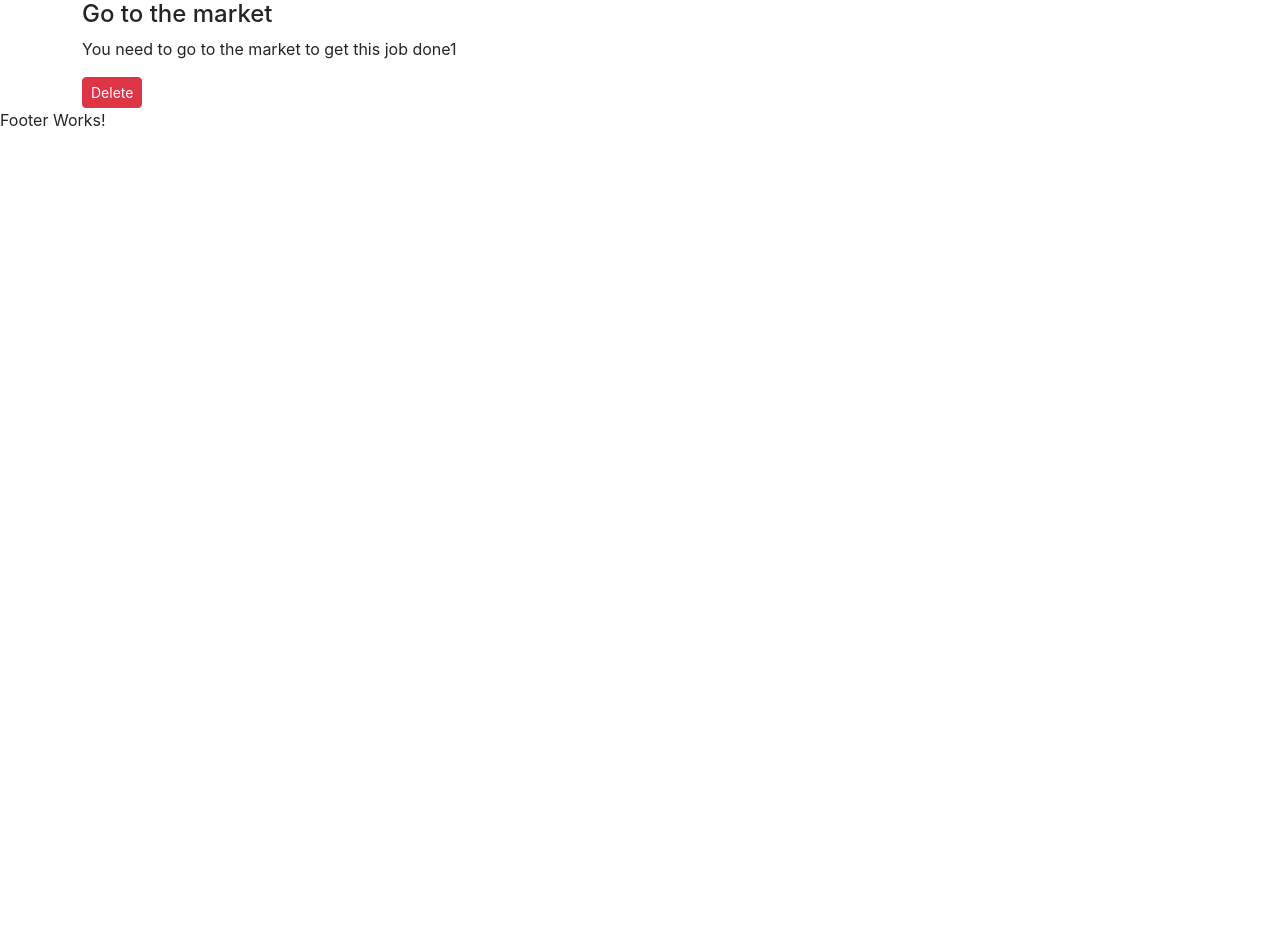
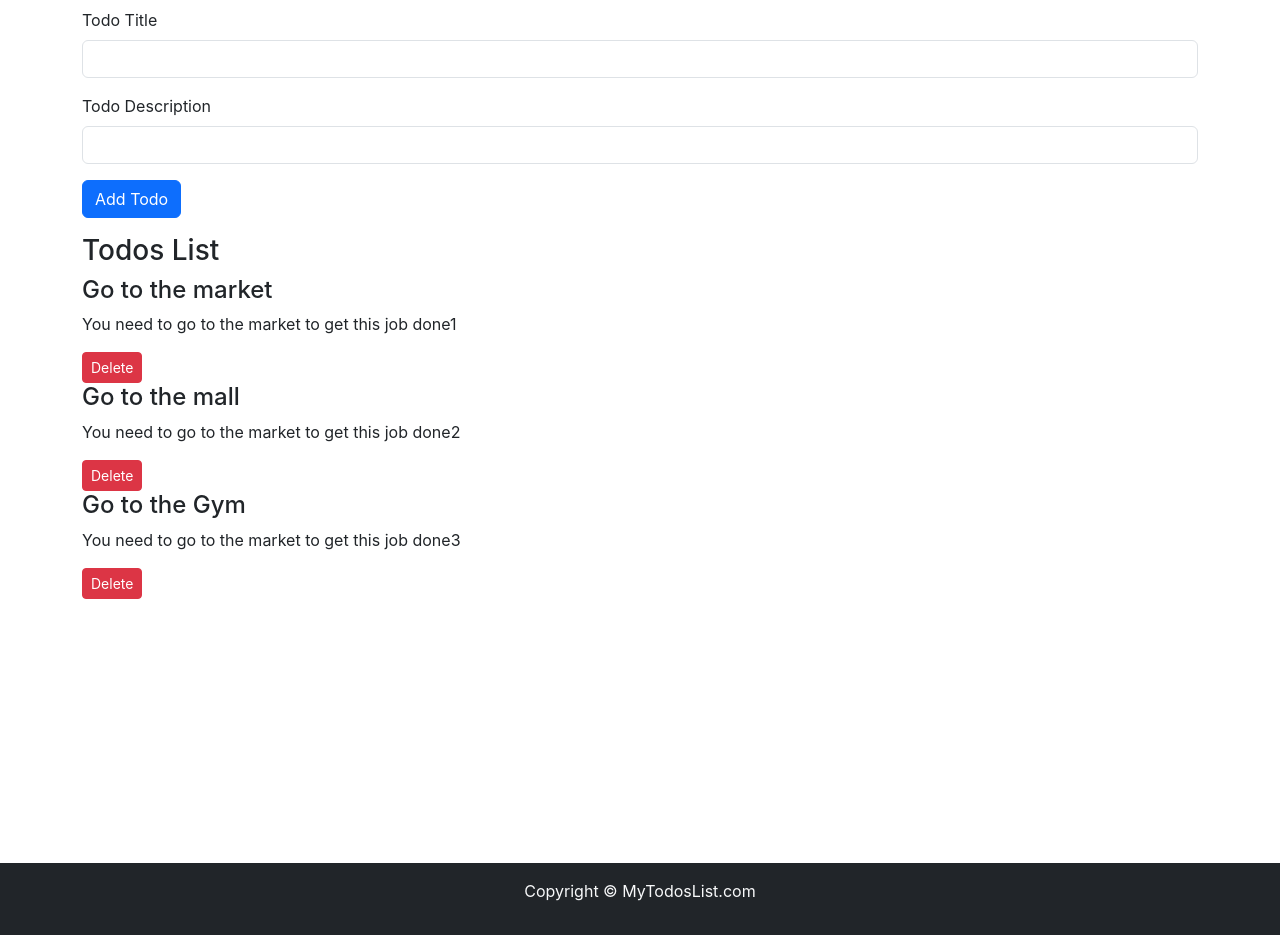
Before and after one commit to Karan-Babar/todos-list_React, a React (Create React App) app: page / in a window 1280 px wide. Shown: the part 120-1055 px from the top of the page. Before the commit the page ends 800 px from the top, so only its background shows below. Built offline with nearby package versions, Linux system fonts and the light colour scheme.

Commit message:
Import useState and Add new file AddToto.js in MyComponents folder. Create Footer for app. Add Form for adding new todos in todoList using Bootstrap.

```diff
--- a/src/App.js
+++ b/src/App.js
@@ -2,11 +2,32 @@ import logo from './logo.svg';
 import './App.css';
 import {Header} from "./MyComponents/Header";
 import Todos from "./MyComponents/Todos";
+import AddTodo from "./MyComponents/AddTodo";
 import Footer from "./MyComponents/Footer";
-
+import React, { useState } from 'react';
 
 function App() {
-  let todos = [
+   const onDelete = (todo)=>{
+    console.log("I am onDelete", todo);
+
+    setTodos(todos.filter((e)=>{
+      return e!==todo;
+    }))
+   }
+
+   const addTodo = (title,desc)=>{
+      console.log("I am adding thid todo", title, desc);
+      let sno = todos[todos.length-1].sno + 1;
+      const myTodo = {
+        sno: sno,
+        title: title,
+        desc: desc,
+      }
+      setTodos([...todos, myTodo]);
+      console.log(myTodo);
+   }
+
+  const [todos, setTodos] = useState([
     {
       sno: 1,
       title: "Go to the market",
@@ -22,11 +43,13 @@ function App() {
       title: "Go to the Gym",
       desc: "You need to go to the market to get this job done3"
     },
-  ]
+  ]);
+
   return (
     <>
       <Header />
-      <Todos Todos={todos}/>
+      <AddTodo addTodo={addTodo}/>
+      <Todos Todos={todos} onDelete={onDelete}/>
       <Footer />
     </>
   );
--- /dev/null
+++ b/src/MyComponents/AddTodo.js
@@ -0,0 +1,33 @@
+import React, { useState } from 'react'
+
+const AddTodo = (props) => {
+     const [title, setTitle] = useState("");
+     const [desc, setDesc] = useState("");
+
+
+     const submit = (e)=>{
+          e.preventDefault();
+          if(!title || !desc){
+            alert("Title and Description cannot be blank");
+          }
+          props.addTodo(title,desc);
+     }
+  return (
+    <div className='container my-3'>
+        <h3>Add a Todo</h3>
+        <form onSubmit={submit}>
+            <div className="mb-3">
+                <label htmlfor="title" className="form-label">Todo Title</label>
+                <input type="text" value={title} onChange={(e)=>setTitle(e.target.value)} className="form-control" id="title" aria-describedby="textHelp"/>
+            </div>
+                <div className="mb-3">
+                  <label htmlfor="desc" className="form-label">Todo Description</label>
+                  <input type="text" value={desc}  onChange={(e)=>setDesc(e.target.value)}  className="form-control" id="desc"/>
+                </div>
+             <button type="submit" className="btn btn-primary">Add Todo</button>
+        </form>
+    </div>
+  )
+}
+
+export default AddTodo
--- a/src/MyComponents/Footer.js
+++ b/src/MyComponents/Footer.js
@@ -1,9 +1,15 @@
 
  const Footer = () => {
-  return (
-    <div>
-      Footer Works!
-    </div>
+  let footerStyle = {
+    position: "relative",
+    top: "33vh",
+    width: "100%"
+
+  }
+   return (
+    <footer className="bg-dark text-light py-3" style={footerStyle}>
+      <p className="text-center">Copyright &copy; MyTodosList.com</p>
+    </footer>
   )
 }
 
--- a/src/MyComponents/Todo.js
+++ b/src/MyComponents/Todo.js
@@ -1,10 +1,10 @@
 
- const Todo = ({todo}) => {
+ const Todo = ({todo, onDelete}) => {
    return (
      <div>
        <h4>{todo.title}</h4>
        <p>{todo.desc}</p>
-       <button className="btn btn-sm btn-danger">Delete</button>
+       <button className="btn btn-sm btn-danger" onClick={ ()=>{onDelete(todo)}}>Delete</button>
      </div>
    )
  }
--- a/src/MyComponents/Todos.js
+++ b/src/MyComponents/Todos.js
@@ -4,8 +4,12 @@ import Todo from "../MyComponents/Todo";
 const Todos  = (props) => {
     return (
         <div className="container">
-            <h3 className="text-center my-2">Todos List</h3>
-            <Todo todo={props.Todos[0]}/>
+            <h3 className="my-2">Todos List</h3>
+            {props.Todos.length===0? "No Todos to display":
+            props.Todos.map((todo)=>{
+            return <Todo todo={todo} key={todo.sno} onDelete={props.onDelete}/>
+            })
+             }
         </div>
     )
 }
```
